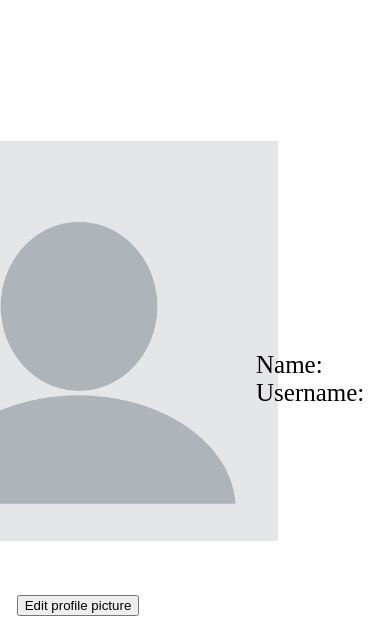
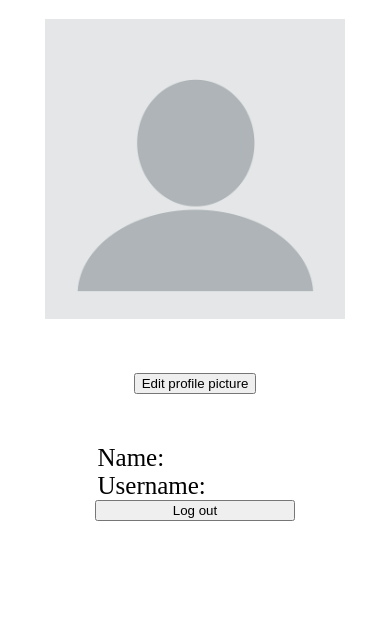
Before and after one commit to leQwang/Web-Programming-Project, a website: page StaticWeb/MyAccount/MyAccount.html in a window 390 px wide. Shown: the part 163-783 px from the top of the page. Drawn offline with Linux system fonts and the light colour scheme.

Commit message:
media query

```diff
--- a/StaticWeb/MyAccount/styles.css
+++ b/StaticWeb/MyAccount/MyAccount.css
@@ -1,3 +1,24 @@
+@media (max-width: 1023px){
+    #content-box{
+        flex-direction: column;
+        align-items: center;
+    }
+
+    #info-box{
+        padding-top: 50px;
+    }
+}
+
+@media (min-width: 1024px){
+    #info-box{
+        padding-left: 100px;
+    }
+
+    #content-box{
+        align-items: center;
+    }
+}
+
 header, footer{
     width: 100%;
     height: 100px;
@@ -10,7 +31,7 @@ body{
 
 main{
     width: 100%;
-    height: 800px;
+    height: 100%;
     display: flex;
     flex-direction: column;
 }
@@ -37,7 +58,6 @@ h1{
     width: 50%;
     display: flex;
     flex-direction: column;
-    padding-left: 100px;
     justify-content: center;
 }
 
@@ -48,4 +68,10 @@ h1{
 #content-box{
     height: 100%;
     display: flex;
+    padding-bottom: 100px;
 }
+
+#log-out-button{
+    align-self: center;
+    width: 200px
+}
--- a/StaticWeb/MyAccount/index.html
+++ b/StaticWeb/MyAccount/MyAccount.html
@@ -4,7 +4,7 @@
     <meta charset="UTF-8">
     <meta http-equiv="X-UA-Compatible" content="IE=edge">
     <meta name="viewport" content="width=device-width, initial-scale=1.0">
-    <link rel="stylesheet" href="styles.css">
+    <link rel="stylesheet" href="MyAccount.css">
     <title>My Account Page</title>
 </head>
 <body>
@@ -15,13 +15,14 @@
         <div id ="content-box">
             <div id="picture-box">
                 <div>
-                    <img src="../../Asset/images/placeholder.png" alt="User profile picture" width=400px id="profile-pic">
+                    <img src="../../Asset/images/placeholder.png" alt="User profile picture" width=300px id="profile-pic">
                 </div>
                 <button id="edit-picture-button">Edit profile picture</button>
             </div>
             <div id="info-box">
                 <label for="name">Name: </label>
                 <label for="username">Username: </label>
+                <button id="log-out-button">Log out</button>
             </div>
         </div>
     </main>
```
Also changed, not shown: StaticWeb/Customer/Shopping Cart/ShoppingCart.html (renamed from StaticWeb/Customer/Shopping Cart/index.html, +1 -1 lines), StaticWeb/Customer/Shopping Cart/ShoppingCart.css (renamed from StaticWeb/Customer/Shopping Cart/styles.css).
